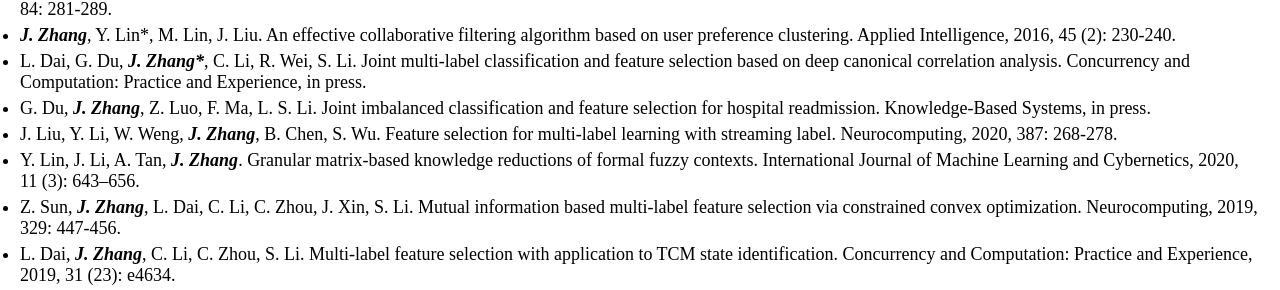
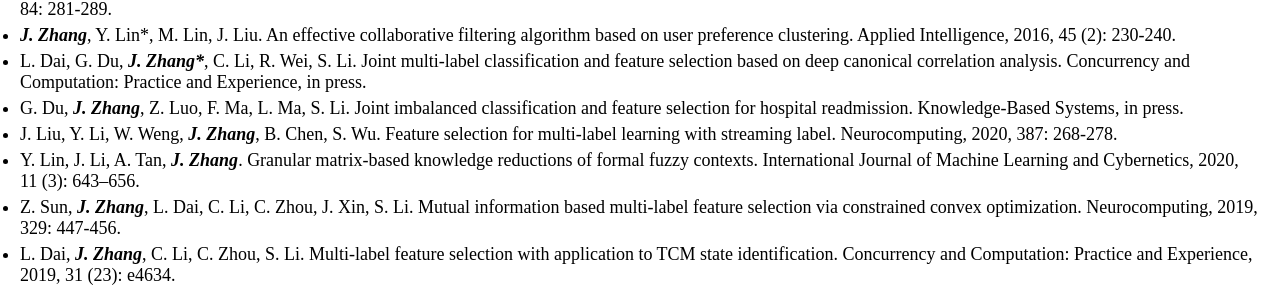
Before and after one commit to jiazhang-ml/jiazhang-ml.github.io, a Jekyll site: the page built from index.md, in a window 1280 px wide. Shown: the part 638-928 px from the top of the page. Built offline with Jekyll 4.4.1, drawn with Linux system fonts in a browser that asks for light colours.

```diff
--- a/index.md
+++ b/index.md
@@ -26,7 +26,7 @@ I am boardly interested in machine learning and data mining. Now I am working on
 * ***J. Zhang***, C. Li, Y. Lin, Y. Shao, S. Li\*. Computational drug repositioning using collaborative filtering via multi-source fusion. Expert Systems with Applications, 2017, 84: 281-289.
 * ***J. Zhang***, Y. Lin\*, M. Lin, J. Liu. An effective collaborative filtering algorithm based on user preference clustering. Applied Intelligence, 2016, 45 (2): 230-240.
 * L. Dai, G. Du, ***J. Zhang\****, C. Li, R. Wei, S. Li. Joint multi-label classification and feature selection based on deep canonical correlation analysis. Concurrency and Computation: Practice and Experience, in press.
-* G. Du, ***J. Zhang***, Z. Luo, F. Ma, L. S. Li. Joint imbalanced classification and feature selection for hospital readmission. Knowledge-Based Systems, in press.
+* G. Du, ***J. Zhang***, Z. Luo, F. Ma, L. Ma, S. Li. Joint imbalanced classification and feature selection for hospital readmission. Knowledge-Based Systems, in press.
 * J. Liu, Y. Li, W. Weng, ***J. Zhang***, B. Chen, S. Wu. Feature selection for multi-label learning with streaming label. Neurocomputing, 2020, 387: 268-278.
 * Y. Lin, J. Li, A. Tan, ***J. Zhang***. Granular matrix-based knowledge reductions of formal fuzzy contexts. International Journal of Machine Learning and Cybernetics, 2020, 11 (3): 643–656.
 * Z. Sun, ***J. Zhang***, L. Dai, C. Li, C. Zhou, J. Xin, S. Li. Mutual information based multi-label feature selection via constrained convex optimization. Neurocomputing, 2019, 329: 447-456.
```
